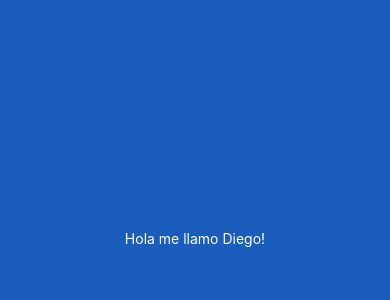
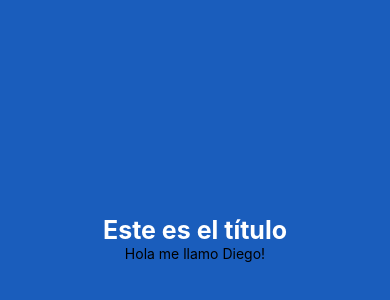
Before and after one commit to DieCau/react-native-my-first-app, a React Native app: screen / in a window 390 px wide. Shown: the part 184-484 px from the top of the page. Built offline with nearby package versions, Linux system fonts and the light colour scheme; grey boxes are pictures that could not be loaded.

Commit message:
add: component image to App

```diff
--- a/App.js
+++ b/App.js
@@ -1,20 +1,19 @@
-import { StatusBar } from 'expo-status-bar';
-import { StyleSheet, Text, View } from 'react-native';
+import { Image, StyleSheet, Text, View } from 'react-native';
+import { homeStyles } from './styles/HomeStyles';
 
 export default function App() {
   return (
-    <View style={styles.container}>
-      <Text style={{color: 'white'}}>Hola me llamo Diego!</Text>
-      <StatusBar style="auto" />
+    <View style={homeStyles.container}>
+      <View>
+        <Text style={homeStyles.titulo}>Este es el título</Text>
+      </View>
+      <Text>Hola me llamo Diego!</Text>
+      <Image source={{ uri: 'https://www.infobae.com/resizer/v2/IRE5TJ2RXRFFXEQBIDCUEVORAM.jpg?auth=6d100eb097084544152f4b32bc6ffd3b099a346234206c2397a652fd7dbd4788&smart=true&width=1200&height=1200&quality=85'  }}
+      height={300} width={300}/>
     </View>
   );
 }
 
 const styles = StyleSheet.create({
-  container: {
-    flex: 1,
-    backgroundColor: '#1a5dbc',
-    alignItems: 'center',
-    justifyContent: 'center',
-  },
+
 });
--- /dev/null
+++ b/styles/HomeStyles.js
@@ -0,0 +1,15 @@
+import { StyleSheet } from "react-native";
+
+export const homeStyles = StyleSheet.create({
+  container: {
+    flex: 1,
+    backgroundColor: '#1a5dbc',
+    alignItems: 'center',
+    justifyContent: 'center',
+  },
+  titulo: {
+    color: '#fff',
+    fontSize: 25,
+    fontWeight: 700,
+  },
+})
```
